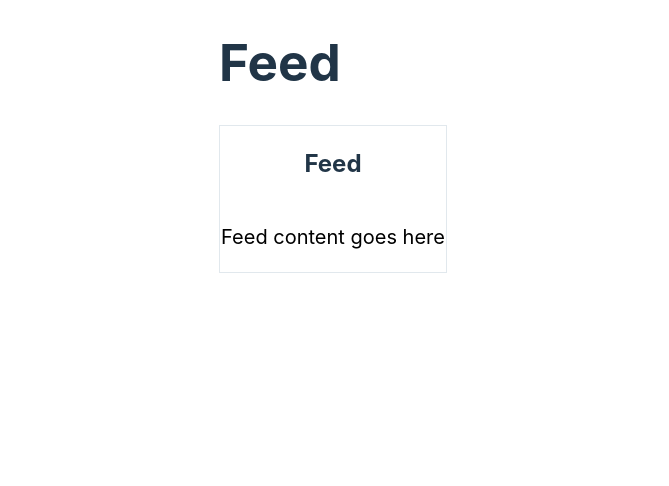
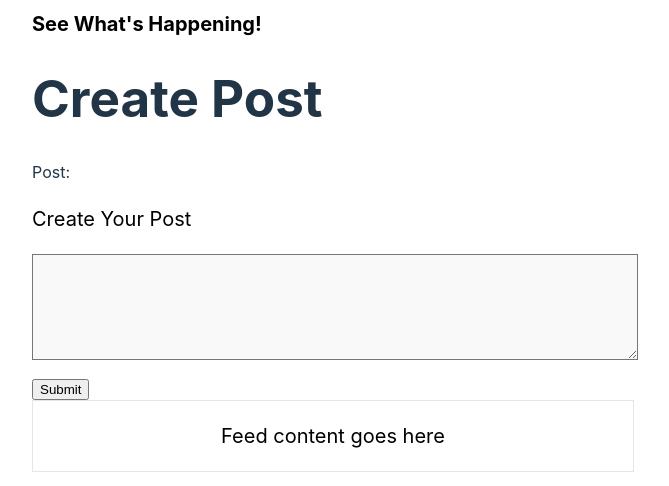
Before and after one commit to grzla/SSSN, a React (Vite) app: page /feed in a window 1280 px wide. Shown: the top 486 px of the page, without its empty margins (308-977 px from the left). Built offline with nearby package versions, Linux system fonts and the light colour scheme.

Commit message:
Updated home, feedCont, and added Appbar

```diff
--- /dev/null
+++ b/src/components/AppBar.jsx
@@ -0,0 +1 @@
+import React from "react";
--- /dev/null
+++ b/src/components/CreatePost.tsx
@@ -0,0 +1,40 @@
+import React from "react";
+import { globalStyles } from "../styles/styles";
+
+const CreatePostModal = () => {
+  return (
+    <div>
+      <h1>Create Post</h1>
+      <form>
+        <label>
+          Post:
+          <p style={globalStyles.text}>Create Your Post</p>
+          <textarea style={styles.textArea} />
+        </label>
+        <input type="submit" value="Submit" />
+      </form>
+    </div>
+  );
+};
+
+export const styles = {
+    textArea: {
+        width: "100%",
+        height: "100px",
+        marginBottom: "10px",
+        backgroundColor: "#f9f9f9",
+        color: "#14171a",
+    },
+    form: {
+        backgroundColor: "white",
+        padding: "20px",
+        borderRadius: "5px",
+        width: "300px",
+    },
+    input: {
+        width: "100%",
+        marginBottom: "10px",
+    },
+    };
+
+export default CreatePostModal;
--- a/src/components/FeedContainer.tsx
+++ b/src/components/FeedContainer.tsx
@@ -1,17 +1,14 @@
 import React from "react";
 import { globalStyles } from "../styles/styles";
+import CreatePost from "./CreatePost";
 
 const FeedContainer = () => {
     return (
         <div>
-            <h1>Feed</h1>
+            <h1 style={globalStyles.text}>See What's Happening!</h1>
+            <CreatePost />
                 <div id="feed" style={styles.feedContainer}>
-                    <h2>Feed</h2>
                     <p style={globalStyles.text}>Feed content goes here</p>
-                {/* <div id="friends">
-                    <h2>Friends</h2>
-                    <p>Friends list goes here</p>
-                </div> */}
             </div>
         </div>
     );
@@ -29,6 +26,5 @@ export const styles = {
         width: '100%',
         height: '100%',
         border: '1px solid #e1e8ed',
-
     },
 };
--- a/src/views/home/home.tsx
+++ b/src/views/home/home.tsx
@@ -5,15 +5,9 @@ import FeedContainer from "../../components/FeedContainer";
 const Feed = () => {
     return (
         <div style={styles.page}>
-            {/* <div style={styles.sidebar}>
-                <p>Profile</p>
-                <p>More options...</p>
-            </div> */}
+            <div style={styles.container}>
             <FeedContainer />
-            {/* <div style={styles.sidebar}>
-                <p>Trends</p>
-                <p>Who to follow</p>
-            </div> */}
+            </div>
         </div>
     );
 }
@@ -34,8 +28,6 @@ export const styles = {
         width: '600px',
         display: 'flex',
         flexDirection: 'column',
-        border: '1px solid #e1e8ed',
-        margin: '0 20px', // Margin between sidebars and the feed
     },
     sidebar: {
         width: '200px', // Sidebar width
```
Also changed, not shown: src/components/CreatePostModal.tsx (deleted).
